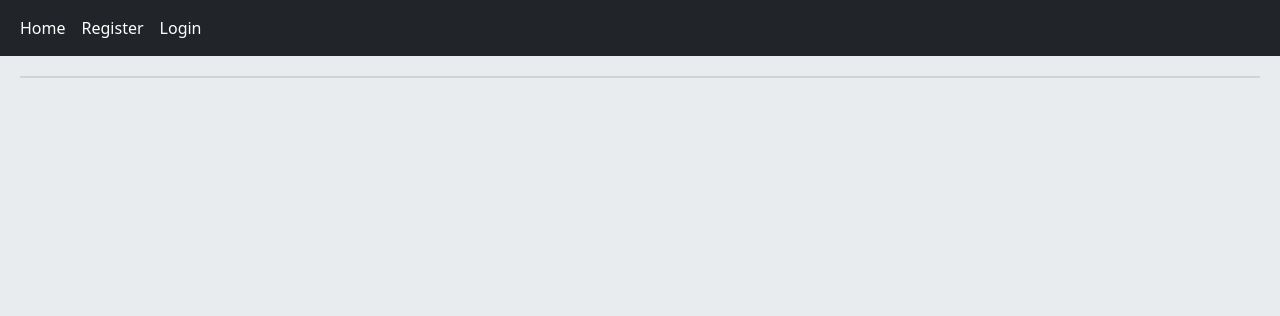
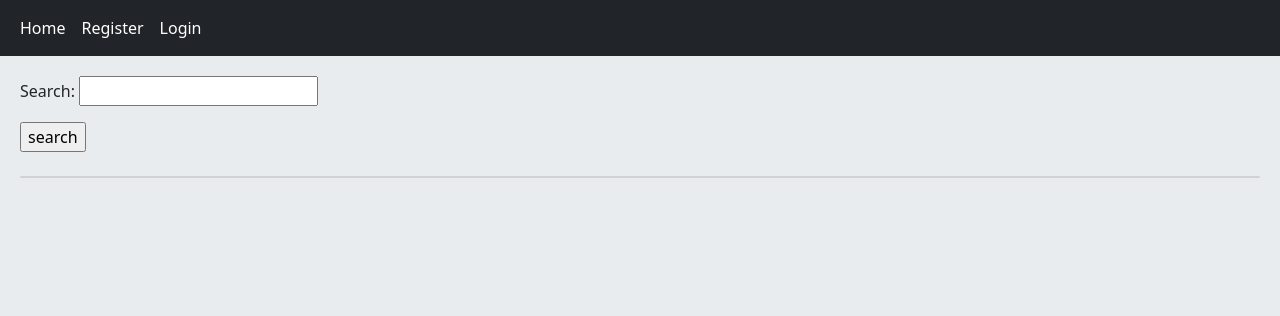
Before and after one commit to khodealib/DjangoSocialMedia, a Django app: page / in a window 1280 px wide. Shown: the top 316 px of the page. Run offline with Django 4.2, Linux system fonts and the light colour scheme; data that the repository does not hold is empty.

Commit message:
search in home view.

```diff
--- a/home/forms.py
+++ b/home/forms.py
@@ -21,3 +21,7 @@ class CommentReplyForm(forms.ModelForm):
         model = Comment
         fields = ("body",)
         widgets = {"body": forms.Textarea(attrs={"class": "form-control"})}
+
+
+class PostSearchForm(forms.Form):
+    search = forms.CharField()
--- a/home/templates/home/index.html
+++ b/home/templates/home/index.html
@@ -1,6 +1,12 @@
 {% extends 'base.html' %}
 
 {% block content %}
+
+  <form action="" method="get">
+    {{ form.as_p }}
+    <input type="submit" value="search">
+  </form>
+  <br>
   <div class="card">
     {% for post in posts %}
       <a href="{{ post.get_absolute_url }}" class="card-body">{{ post.body|truncatewords:5 }}</a>
--- a/home/views.py
+++ b/home/views.py
@@ -7,16 +7,19 @@ from django.utils.decorators import method_decorator
 from django.utils.text import slugify
 from django.views import View
 
-from home.forms import CommentCreateForm, PostCreateUpdateForm, CommentReplyForm
+from home.forms import CommentCreateForm, PostCreateUpdateForm, CommentReplyForm, PostSearchForm
 from home.models import Post, Comment, Vote
 
 
 class HomeView(View):
+    form_class = PostSearchForm
     template_name = "home/index.html"
 
     def get(self, request: HttpRequest) -> HttpResponse:
         posts = Post.objects.all()
-        return render(request, self.template_name, {"posts": posts})
+        if request.GET.get("search"):
+            posts = posts.filter(body__icontains=request.GET["search"])
+        return render(request, self.template_name, {"posts": posts, "form": self.form_class})
 
 
 class PostDetailView(View):
```
